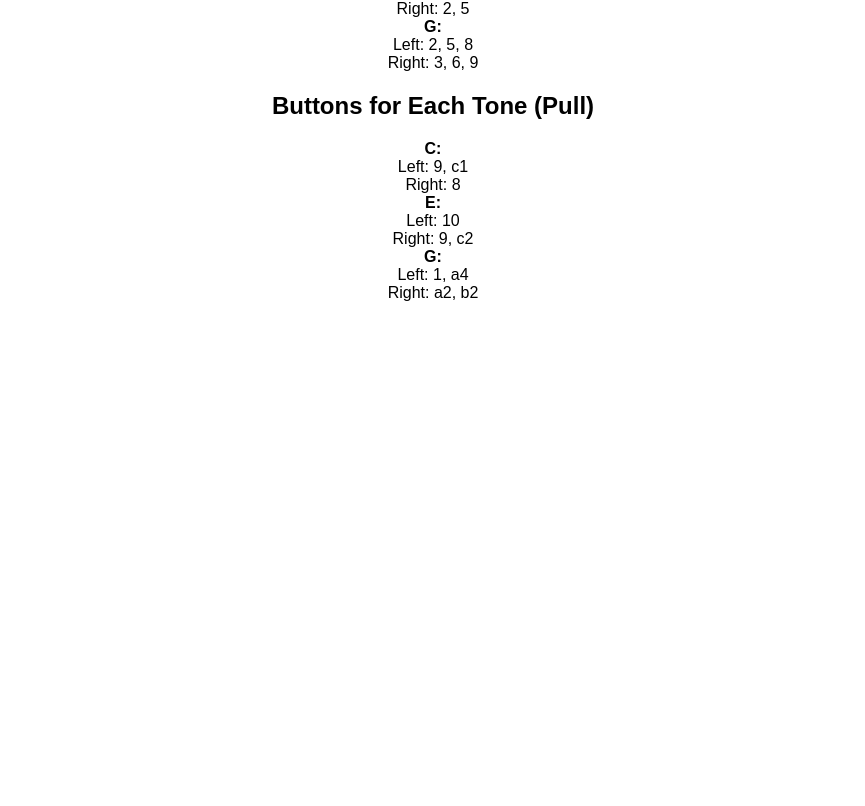
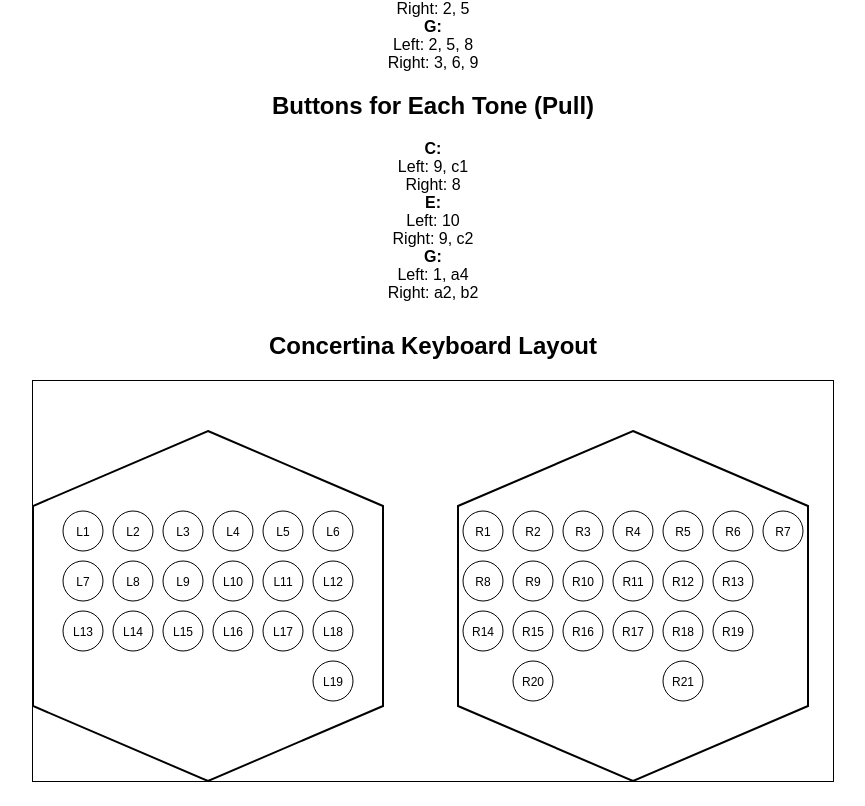
Before and after one commit to tamamachi/concertina-chords-app, a React (Create React App) app: page / in a window 1280 px wide. Shown: the part 493-1299 px from the top of the page, without its empty margins (207-1072 px from the left). Before the commit the page ends 815 px from the top, so only its background shows below. Built offline with nearby package versions, Linux system fonts and the light colour scheme; the HTML template or start-up script is replaced by a standard one.

Commit message:
鍵盤可視化の土台作成

```diff
--- a/src/App.js
+++ b/src/App.js
@@ -76,6 +76,57 @@ function App() {
         setToneButtons(toneToButtons);
     };
 
+    const renderLeftHandButtons = () => {
+        const positions = [
+            { x: 50, y: 150 }, { x: 100, y: 150 }, { x: 150, y: 150 }, { x: 200, y: 150 }, { x: 250, y: 150 }, { x: 300, y: 150 },
+            { x: 50, y: 200 }, { x: 100, y: 200 }, { x: 150, y: 200 }, { x: 200, y: 200 }, { x: 250, y: 200 }, { x: 300, y: 200 },
+            { x: 50, y: 250 }, { x: 100, y: 250 }, { x: 150, y: 250 }, { x: 200, y: 250 }, { x: 250, y: 250 }, { x: 300, y: 250 },
+            { x: 300, y: 300 } // L19 button moved below L18
+        ];
+        return (
+            <>
+                <polygon
+                    points="175,50 350,125 350,325 175,400 0,325 0,125"
+                    fill="none"
+                    stroke="black"
+                    strokeWidth="2"
+                /> {/* Rotated hexagon around left-hand buttons */}
+                {positions.map((pos, index) => (
+                    <g key={`left-${index}`}>
+                        <circle cx={pos.x} cy={pos.y} r="20" fill="white" stroke="black" /> {/* Background color changed to white */}
+                        <text x={pos.x} y={pos.y + 5} textAnchor="middle" fontSize="12" fill="black">{`L${index + 1}`}</text>
+                    </g>
+                ))}
+            </>
+        );
+    };
+
+    const renderRightHandButtons = () => {
+        const positions = [
+            { x: 450, y: 150 }, { x: 500, y: 150 }, { x: 550, y: 150 }, { x: 600, y: 150 }, { x: 650, y: 150 }, { x: 700, y: 150 }, { x: 750, y: 150 },
+            { x: 450, y: 200 }, { x: 500, y: 200 }, { x: 550, y: 200 }, { x: 600, y: 200 }, { x: 650, y: 200 }, { x: 700, y: 200 },
+            { x: 450, y: 250 }, { x: 500, y: 250 }, { x: 550, y: 250 }, { x: 600, y: 250 }, { x: 650, y: 250 }, { x: 700, y: 250 },
+            { x: 500, y: 300 }, // R20 button moved below R15
+            { x: 650, y: 300 }, // R21 button moved two buttons to the right
+        ];
+        return (
+            <>
+                <polygon
+                    points="600,50 775,125 775,325 600,400 425,325 425,125"
+                    fill="none"
+                    stroke="black"
+                    strokeWidth="2"
+                /> {/* Rotated hexagon around right-hand buttons */}
+                {positions.map((pos, index) => (
+                    <g key={`right-${index}`}>
+                        <circle cx={pos.x} cy={pos.y} r="20" fill="white" stroke="black" /> {/* Background color changed to white */}
+                        <text x={pos.x} y={pos.y + 5} textAnchor="middle" fontSize="12" fill="black">{`R${index + 1}`}</text>
+                    </g>
+                ))}
+            </>
+        );
+    };
+
     const chordKey = selectedChord === 'M' ? selectedNote : `${selectedNote}${selectedChord}`;
     const chordTones = chords[chordKey] || []; // Get chord tones from JSON
 
@@ -150,6 +201,13 @@ function App() {
                     </div>
                 ))}
             </div>
+            <div style={{ marginTop: '30px', textAlign: 'center' }}>
+                <h2>Concertina Keyboard Layout</h2>
+                <svg width="800" height="400" style={{ border: '1px solid black' }}>
+                    {renderLeftHandButtons()}
+                    {renderRightHandButtons()}
+                </svg>
+            </div>
         </div>
     );
 }
```
